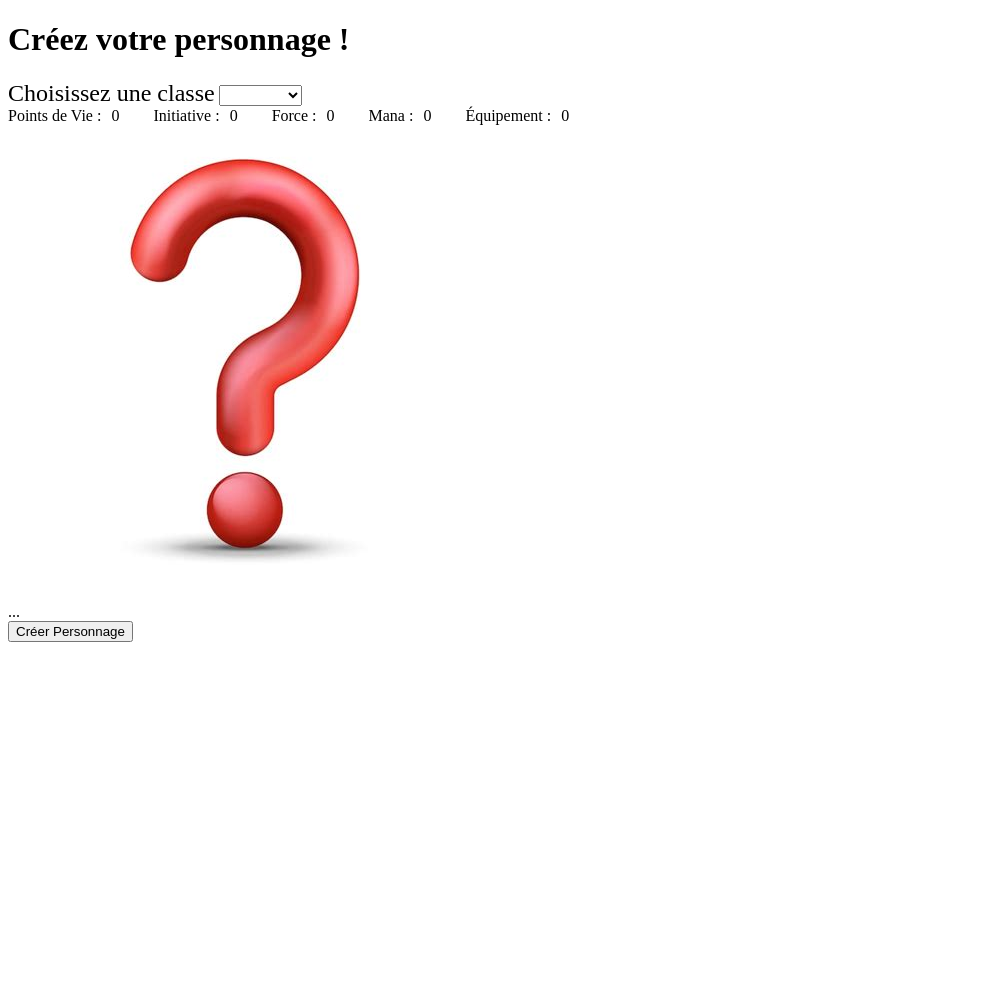
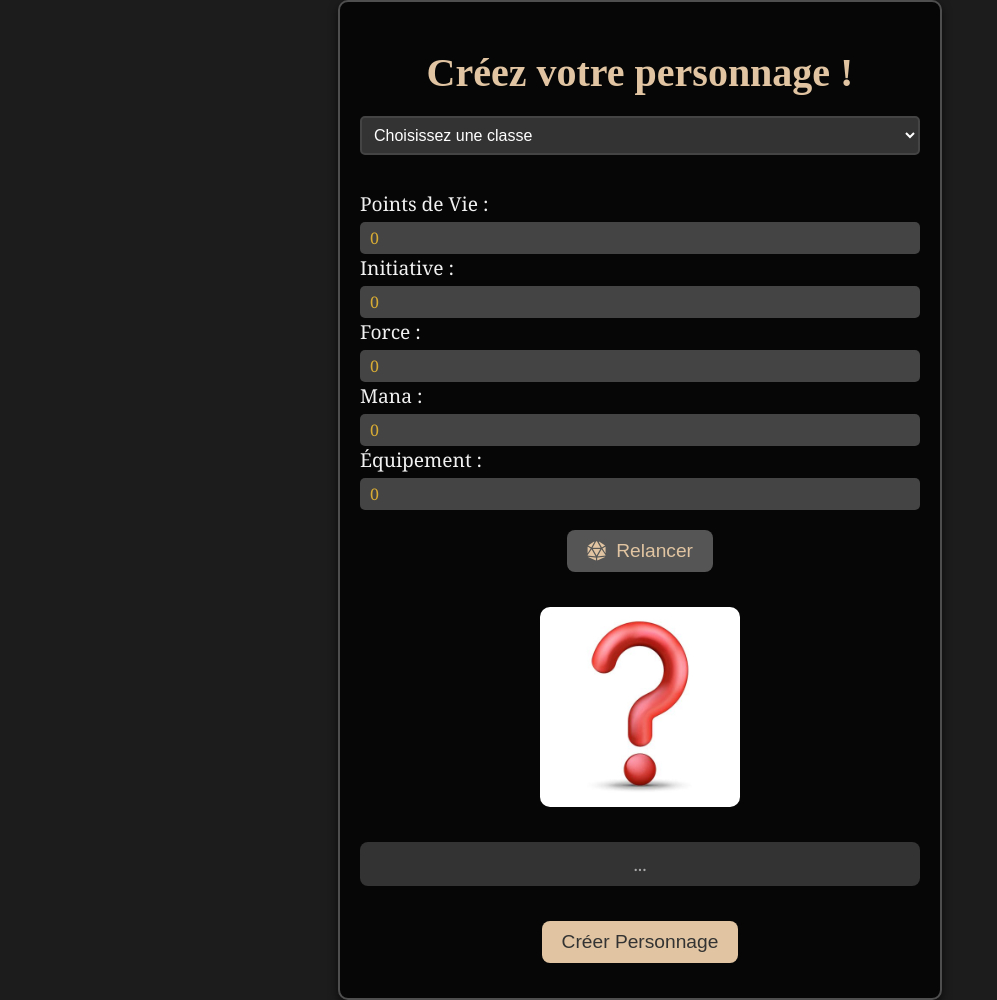
Before and after one commit to Charlou64/DungeonXplorer, a PHP site: page /pages/creationperso.php in a window 1280 px wide. Shown: the whole page, without its empty margins (0-997 px from the left). Before the commit the page ends 642 px from the top, so only its background shows below. Run offline with PHP 8.4, Linux system fonts and the light colour scheme.

Commit message:
[FEATURES] Ajout du style de la page (responsive) [FEATURES] Les stats sont maintenant aléatoires (la classe influe sur l'aléa) [FEATURES] Ajout d'un bouton "Relancer" qui reroll les stats

```diff
--- a/pages/creationperso.php
+++ b/pages/creationperso.php
@@ -10,15 +10,15 @@
     <meta name="viewport" content="width=device-width, initial-scale=1.0">
     <title>Creation de Personnage</title>
     <link href="../styles/main.css" rel="stylesheet">
+    <link rel="stylesheet" href="https://cdnjs.cloudflare.com/ajax/libs/font-awesome/6.0.0-beta3/css/all.min.css">
     <script src="../scripts/creationperso.js" defer></script>
 </head>
 <body>
 
-    <form action="traitementperso.php" method="post">
+    <form action="persoController.php" method="post">
         <h1>Créez votre personnage !</h1>
-        <label class="classe" for="class-select">Choisissez une classe</label>
         <select class="classe" name="classes" id="class-select" required>
-            <option value="void"></option>
+            <option value="void">Choisissez une classe</option>
             <option value="warrior">Guerrier</option>
             <option value="rogue">Voleur</option>
             <option value="mage">Magicien</option>
@@ -35,6 +35,9 @@
             <label for="hp">Équipement : </label>
             <div class="stat" id="stuff">0</div>
         </div>
+        <button id="reroll">
+            <i class="fas fa-dice-d20"></i> Relancer
+        </button>
         <img id="icon" src="../images/rien.jpg">
         <div id="desc">...</div>
         <input type="submit" value="Créer Personnage" class="create">
--- a/scripts/creationperso.js
+++ b/scripts/creationperso.js
@@ -2,39 +2,69 @@ const select = document.getElementById('class-select');
 const image = document.getElementById('icon');
 const desc = document.getElementById('desc');
 const stats = document.getElementById('stats').getElementsByClassName('stat');
+const relancer = document.getElementById('reroll');
 
-select.addEventListener('change', ()=> {
-    const selected=select.value;
-    switch(selected){
+function aleaEntre(min, max) {
+    return Math.floor(Math.random() * (max - min + 1)) + min;
+}
+
+// Fonction qui génère les stats et la description en fonction de la classe
+function updateStats(classe) {
+    let hp, mana, force, description, imgSrc;
+
+    switch (classe) {
         case "warrior":
-            image.src="../images/warrior.jpg";
-            desc.textContent=
-            "Un guerrier redoutable très robuste et fort physiquement. Il ne peut pas utiliser la magie mais est la classe idéale pour infliger de gros dégats au corps à corps.";
-            for(const stat of stats) {
-                switch(stat){
-
-                }
-            };
+            imgSrc = "../images/Berserker.jpg";
+            description = "Un guerrier redoutable très robuste et fort physiquement. Il ne peut pas utiliser la magie mais est la classe idéale pour infliger de gros dégats au corps à corps.";
+            hp = aleaEntre(35, 60);
+            mana = 0;
+            force = aleaEntre(30, 55);
             break;
         case "rogue":
-            image.src="../images/rogue.jpg";
-            desc.textContent=
-            "Le voleur est très agile et furtif. Au combat, il prend la main au cas où il y a égalité au lancer d'initiative.";
-            for(const stat of stats) {
-                switch(stat){
-
-                }
-            };
+            imgSrc = "../images/Thief.jpg";
+            description = "Le voleur est très agile et furtif. Au combat, il prend la main au cas où il y a égalité au lancer d'initiative.";
+            hp = aleaEntre(20, 40);
+            mana = aleaEntre(0, 10);
+            force = aleaEntre(20, 35);
             break;
         case "mage":
-            image.src="../images/mage.jpg";
-            desc.textContent=
-            "Le mage la classe pour ceux qui aiment bien utiliser des sorts. Il peut faire des dégats importants avec sa magie.";
-            for(const stat of stats) {
-                switch(stat){
+            imgSrc = "../images/Wizard.jpg";
+            description = "Le mage est la classe pour ceux qui aiment bien utiliser des sorts. Il peut faire des dégats importants avec sa magie.";
+            hp = aleaEntre(20, 40);
+            mana = aleaEntre(30, 50);
+            force = aleaEntre(15, 25);
+            break;
+        default:
+            return; // Si aucune classe n'est sélectionnée
+    }
 
-                }
-            };
-            break;
+    // Mise à jour de l'image
+    image.src = imgSrc;
+
+    // Mise à jour de la description
+    desc.textContent = description;
+
+    // Mise à jour des statistiques
+    for (const stat of stats) {
+        if (stat.id === "hp") {
+            stat.textContent = hp;
+        } else if (stat.id === "mana") {
+            stat.textContent = mana;
+        } else if (stat.id === "stren") {
+            stat.textContent = force;
+        } else {
+            stat.textContent = aleaEntre(10, 35);
         }
+    }
+}
+
+// Écouteur d'événements pour la sélection de classe
+select.addEventListener('change', () => {
+    updateStats(select.value);
 });
+
+// Fonction pour "Relancer" les stats
+relancer.addEventListener('click', (event) => {
+    event.preventDefault();
+    updateStats(select.value);  // Relance les stats pour la classe actuellement sélectionnée
+});
--- a/styles/main.css
+++ b/styles/main.css
@@ -1,4 +1,4 @@
-/* BRANCHE PERSONNAGE */
+/* BRANCHE PERSONNAGE
 .classe{
     font: 1em "Bookman", serif;
     font-size: 1.5em;
@@ -21,4 +21,139 @@
 
 #stats div {
     margin-right: 1.5em;
-}/* FIN BRANCHE PERSONNAGE */
+} FIN BRANCHE PERSONNAGE */
+
+/* Fond général de la page */
+body {
+    font-family: 'Georgia', serif;
+    background-color: #1c1c1c; /* Un gris foncé */
+    color: #ddd; /* Texte clair pour contraster */
+    margin: 0;
+    padding: 0;
+    display: flex;
+    justify-content: center;
+    align-items: center;
+    height: 100vh;
+}
+
+/* Le formulaire */
+form {
+    margin-top: auto;
+    margin-bottom: auto;
+    background-color: rgba(0, 0, 0, 0.8); /* Fond sombre semi-transparent */
+    border-radius: 10px;
+    padding: 20px;
+    box-shadow: 0 4px 10px rgba(0, 0, 0, 0.6);
+    width: 35em;
+    text-align: center;
+    align-items: center;
+    border: 2px solid #4e4e4e;
+}
+
+/* Titre du formulaire */
+h1 {
+    font-family: 'Cloister Black', serif; /* Police gothique */
+    color: #e1c5a2; /* Une couleur dorée/grise pour l'élégance */
+    font-size: 2.5em;
+    margin-bottom: 20px;
+}
+
+/* Labels et éléments du formulaire */
+label {
+    font-size: 1.2em;
+    color: #f1f1f1;
+    margin-top: 10px;
+}
+
+label, .classe{
+    align-self: left;
+}
+
+/* Sélecteur de classe */
+select, .classe {
+    background-color: #333;
+    color: #fff;
+    border: 2px solid #444;
+    padding: 8px;
+    margin-top: 5px;
+    width: 100%;
+    font-size: 1em;
+    border-radius: 5px;
+}
+
+/* Conteneur des statistiques */
+#stats {
+    margin-top: 20px;
+    text-align: left;
+}
+
+/* Statistiques */
+.stat {
+    background-color: #444;
+    color: #d8ac34;
+    padding: 5px 10px;
+    margin-top: 5px;
+    border-radius: 5px;
+}
+
+/* Image d'icône */
+#icon {
+    width: 200px;
+    height: 200px;
+    margin-top: 20px;
+    border-radius: 10px;
+}
+
+/* Description */
+#desc {
+    margin-top: 15px;
+    font-size: 1.1em;
+    color: #aaa;
+    padding: 10px;
+    background-color: #333;
+    border-radius: 8px;
+}
+
+/* Bouton de soumission */
+input[type="submit"] {
+    background-color: #e1c5a2; /* Or pâle */
+    color: #333;
+    padding: 10px 20px;
+    border: none;
+    border-radius: 8px;
+    font-size: 1.2em;
+    cursor: pointer;
+    margin-top: 20px;
+    transition: background-color 0.3s;
+}
+
+input[type="submit"]:hover {
+    background-color: #c19a6b; /* Or plus foncé */
+}
+
+/* Bouton Relancer */
+#reroll {
+    background-color: #555; /* Couleur de fond sombre pour le bouton */
+    color: #e1c5a2; /* Couleur or */
+    padding: 10px 20px;
+    border: none;
+    border-radius: 8px;
+    font-size: 1.2em;
+    cursor: pointer;
+    margin-top: 20px;
+    display: block;
+    margin-left: auto;
+    margin-right: auto;
+    display: flex;
+    align-items: center;
+    justify-content: center;
+}
+
+#reroll i {
+    margin-right: 10px; /* Espace entre l'icône et le texte */
+}
+
+/* Pour les éléments flexibles dans le formulaire */
+form > * {
+    margin-bottom: 15px;
+}
```
Also changed, not shown: pages/persoController.php (renamed from pages/traitementperso.php).
